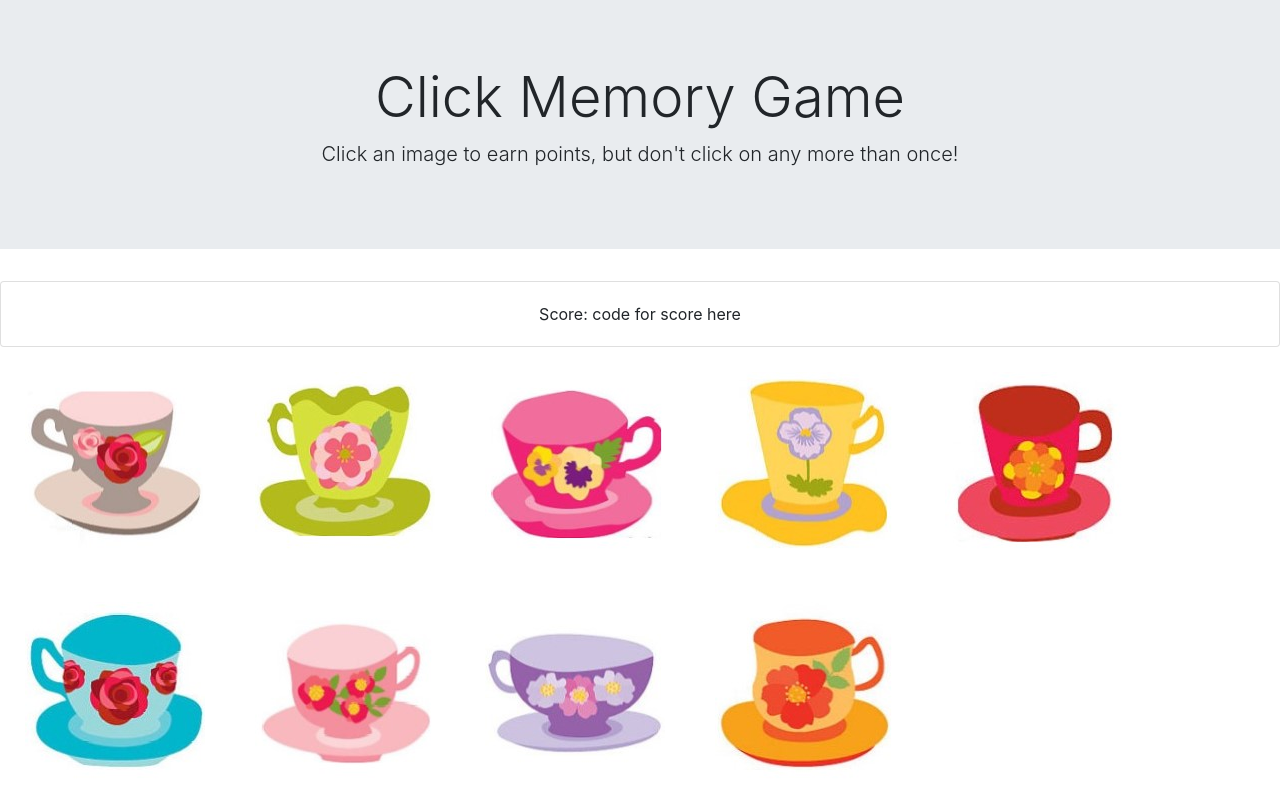
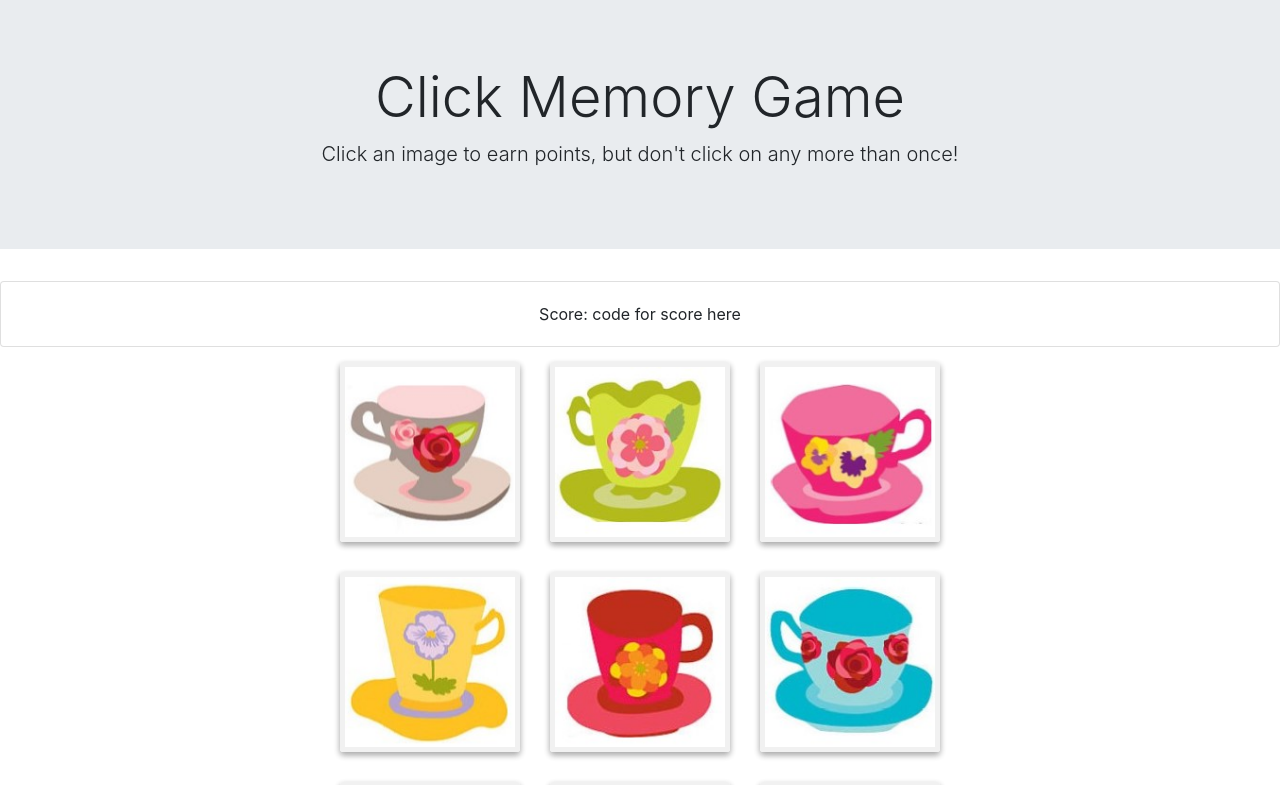
Before and after one commit to kmalillos/click-game, a React (Create React App) app: page / in a window 1280 px wide. Shown: the top 785 px of the page. Built offline with nearby package versions, Linux system fonts and the light colour scheme.

Commit message:
edited GameCard styling

```diff
--- a/src/components/GameCards/index.js
+++ b/src/components/GameCards/index.js
@@ -3,7 +3,7 @@ import "./style.css";
 
 const GameCards = (props) => {
     return (
-        <div>
+        <div className="wrapper">
             <div
                 className="gamecard"
                 style={{ backgroundImage: `url("${props.image}")` }}
--- a/src/components/GameCards/style.css
+++ b/src/components/GameCards/style.css
@@ -1,6 +1,20 @@
+.wrapper {
+    display: block;
+    margin-left: auto;
+    margin-right: auto;
+    width: 630px;
+}
+
 .gamecard {
+    background-size: cover;
+    background-position: 50%;
     height: 180px;
     width: 180px;
     float: left;
-    margin: 25px;
+    margin: 15px;
+    border: 5px solid #f1f1f1;
+    border-radius: 3px;
+    -webkit-box-shadow: 0 3px 6px rgba(0,0,0,.16), 0 3px 6px rgba(0,0,0,.23);
+    box-shadow: 0 3px 6px rgba(0,0,0,.16), 0 3px 6px rgba(0,0,0,.23);
+    cursor: pointer;
 }
```
